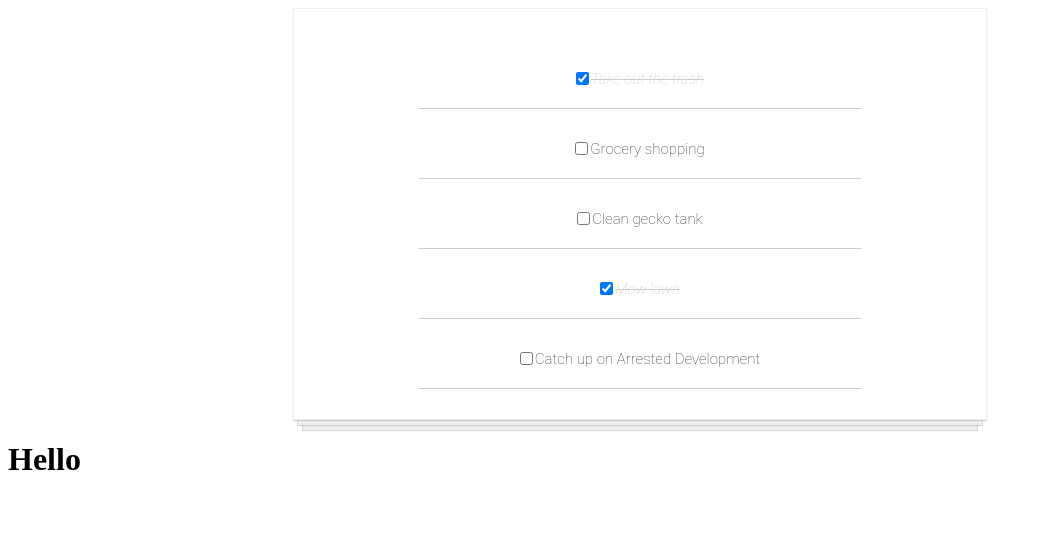
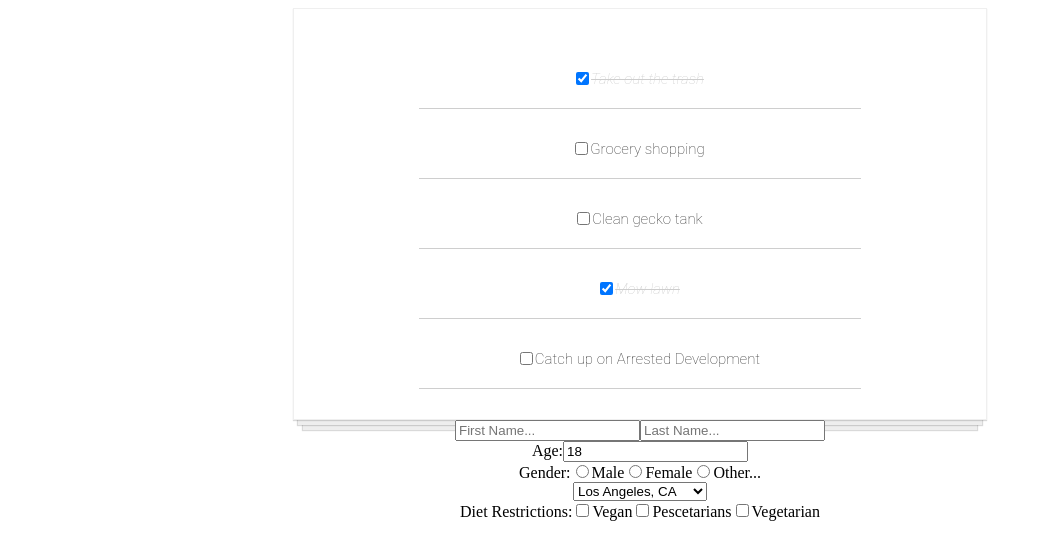
Before and after one commit to its-gio/To-Do-App, a React (Create React App) app: page / in a window 1280 px wide. Shown: the top 560 px of the page, without its empty margins (0-1042 px from the left). Built offline with nearby package versions, Linux system fonts and the light colour scheme.

Commit message:
Set up state values in form and form outline

```diff
--- a/src/App.js
+++ b/src/App.js
@@ -11,7 +11,7 @@ class App extends Component {
       todos: todoList,
       firstName: "",
       lastName: "",
-      age: 0,
+      age: 18,
       gender: "",
       locationFrom: "",
       locationTo: "",
@@ -48,7 +48,7 @@ class App extends Component {
     return (
       <div>
         <form className="todo-list">{todoItems}</form>
-        <Form />
+        <Form info={this.state} />
       </div>
     );
   }
--- a/src/components/Form.jsx
+++ b/src/components/Form.jsx
@@ -2,10 +2,48 @@ import React, { Component } from "react";
 
 class Form extends Component {
   render() {
+    const {
+      firstName,
+      lastName,
+      age,
+      gender,
+      locationFrom,
+      locationTo,
+      diet
+    } = this.props.info;
+
     return (
-      <div>
-        <h1>Hello</h1>
-      </div>
+      <form>
+        <input name="firstName" type="text" placeholder="First Name..." />
+        <input name="lastName" type="text" placeholder="Last Name..." />
+        <legend>
+          Age:
+          <input name="age" type="number" min="18" value={age} />
+        </legend>
+        <legend>
+          Gender:
+          <input name="gender" type="radio" value="male" />
+          Male
+          <input name="gender" type="radio" value="female" />
+          Female
+          <input name="gender" type="radio" value="other" />
+          Other...
+        </legend>
+        <select name="locationTo" type="text" placeholder="Location To...">
+          <option value="Los Angeles, CA">Los Angeles, CA</option>
+          <option value="San Fransisco, CA">San Fransisco, CA</option>
+          <option value="Austin, TX">Austin, TX</option>
+        </select>
+        <legend>
+          Diet Restrictions:
+          <input name="diet" type="checkbox" value="Vegan" />
+          Vegan
+          <input name="diet" type="checkbox" value="Pescetarians" />
+          Pescetarians
+          <input name="diet" type="checkbox" value="Vegetarian" />
+          Vegetarian
+        </legend>
+      </form>
     );
   }
 }
```
